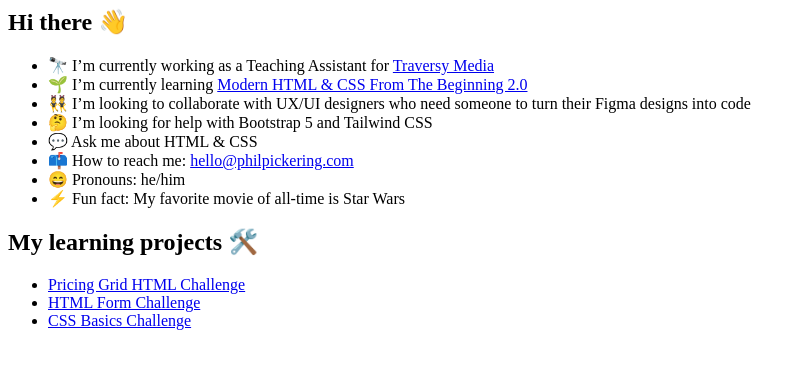
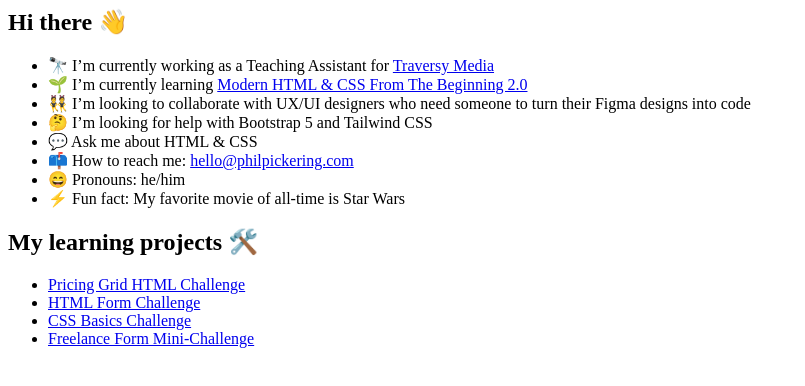
Before and after one commit to philpickering/philpickering.github.io, a plain HTML site: page index.html in a window 1280 px wide. Shown: the whole page, without its empty margins (0-805 px from the left). Drawn offline with Linux system fonts and the light colour scheme.

Commit message:
Update index.html

```diff
--- a/index.html
+++ b/index.html
@@ -17,6 +17,7 @@
   <li><a href="projects/pricing-grid-html-challenge/index.html">Pricing Grid HTML Challenge</a></li>
   <li><a href="projects/html-form-challenge/index.html">HTML Form Challenge</a></li>
   <li><a href="projects/css-basics-challenge/index.html">CSS Basics Challenge</a></li>
+  <li><a href="projects/freelance-form-mini-project/index.html">Freelance Form Mini-Challenge</a></li>
 </ul>
 
 <!--
```
